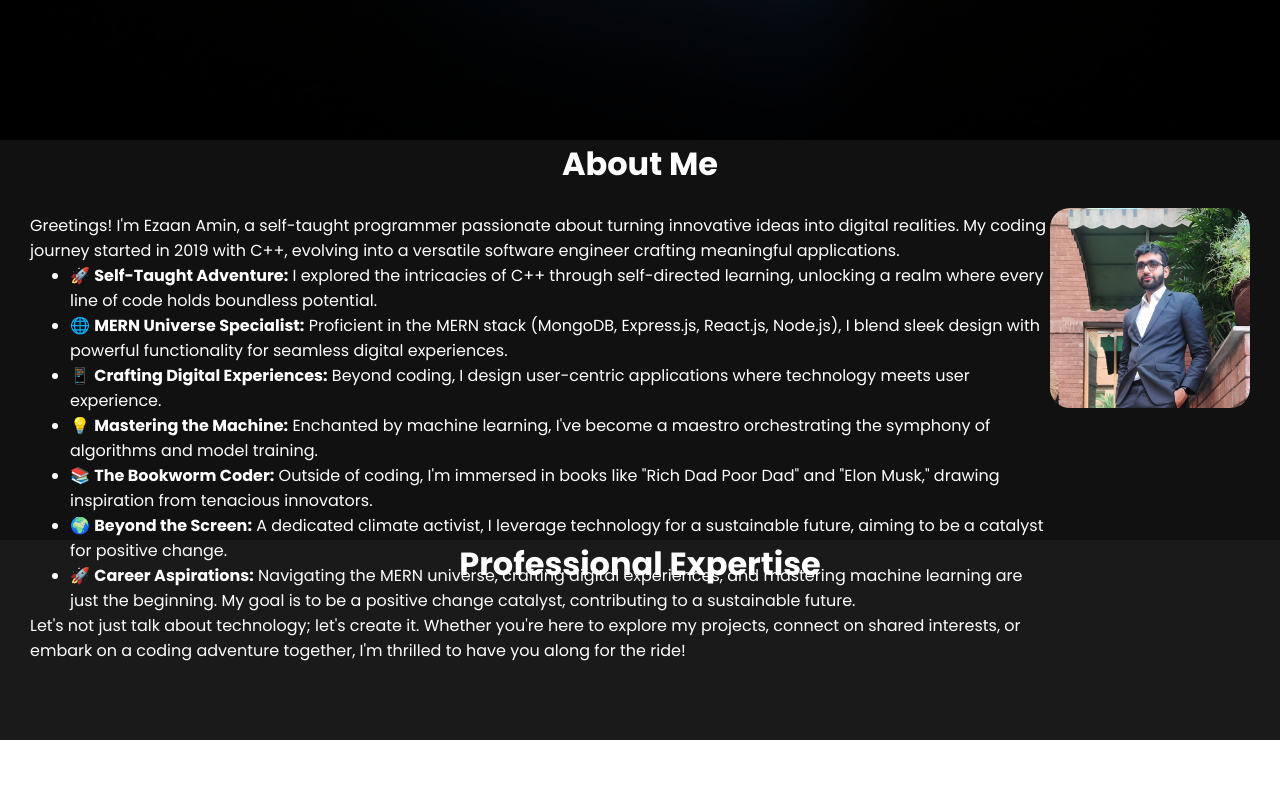
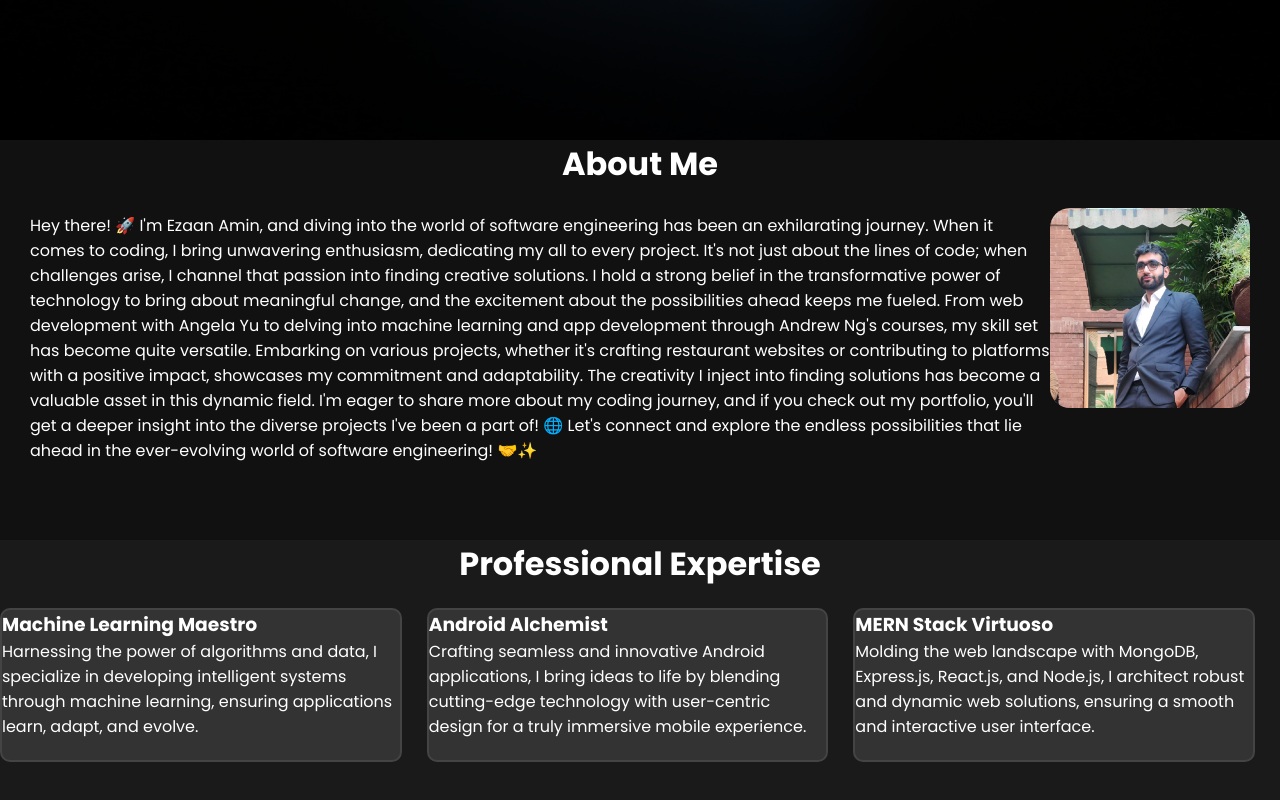
Before and after one commit to ezaanamin/Portfolio, a React (Create React App) app in the folder frontend/: page / in a window 1280 px wide. Shown: the part 660-1460 px from the top of the page. Before the commit the page ends 1400 px from the top, so only its background shows below. Built offline with nearby package versions, Linux system fonts and the light colour scheme.

Commit message:
About and Project Section

```diff
--- a/frontend/package.json
+++ b/frontend/package.json
@@ -8,6 +8,7 @@
     "@testing-library/user-event": "^13.5.0",
     "react": "^18.2.0",
     "react-dom": "^18.2.0",
+    "react-intersection-observer": "^9.5.3",
     "react-scripts": "5.0.1",
     "react-spring": "^9.7.3",
     "styled-components": "^6.1.1",
--- a/frontend/src/component/About.js
+++ b/frontend/src/component/About.js
@@ -46,17 +46,13 @@ function About() {
         <SectionHeading>About Me</SectionHeading>
         <AboutFlex>
         <AnimatedParagraph ref={paragraphRef}>
-  Greetings! I'm Ezaan Amin, a self-taught programmer passionate about turning innovative ideas into digital realities. My coding journey started in 2019 with C++, evolving into a versatile software engineer crafting meaningful applications.
-  <ul>
-    <li>🚀 <strong>Self-Taught Adventure:</strong> I explored the intricacies of C++ through self-directed learning, unlocking a realm where every line of code holds boundless potential.</li>
-    <li>🌐 <strong>MERN Universe Specialist:</strong> Proficient in the MERN stack (MongoDB, Express.js, React.js, Node.js), I blend sleek design with powerful functionality for seamless digital experiences.</li>
-    <li>📱 <strong>Crafting Digital Experiences:</strong> Beyond coding, I design user-centric applications where technology meets user experience.</li>
-    <li>💡 <strong>Mastering the Machine:</strong> Enchanted by machine learning, I've become a maestro orchestrating the symphony of algorithms and model training.</li>
-    <li>📚 <strong>The Bookworm Coder:</strong> Outside of coding, I'm immersed in books like "Rich Dad Poor Dad" and "Elon Musk," drawing inspiration from tenacious innovators.</li>
-    <li>🌍 <strong>Beyond the Screen:</strong> A dedicated climate activist, I leverage technology for a sustainable future, aiming to be a catalyst for positive change.</li>
-    <li>🚀 <strong>Career Aspirations:</strong> Navigating the MERN universe, crafting digital experiences, and mastering machine learning are just the beginning. My goal is to be a positive change catalyst, contributing to a sustainable future.</li>
-  </ul>
-  Let's not just talk about technology; let's create it. Whether you're here to explore my projects, connect on shared interests, or embark on a coding adventure together, I'm thrilled to have you along for the ride!
+        Hey there! 🚀 I'm Ezaan Amin, and diving into the world of software engineering has been an exhilarating journey. When it comes to coding, I bring unwavering enthusiasm, dedicating my all to every project. It's not just about the lines of code; when challenges arise, I channel that passion into finding creative solutions.
+
+I hold a strong belief in the transformative power of technology to bring about meaningful change, and the excitement about the possibilities ahead keeps me fueled. From web development with Angela Yu to delving into machine learning and app development through Andrew Ng's courses, my skill set has become quite versatile.
+
+Embarking on various projects, whether it's crafting restaurant websites or contributing to platforms with a positive impact, showcases my commitment and adaptability. The creativity I inject into finding solutions has become a valuable asset in this dynamic field.
+
+I'm eager to share more about my coding journey, and if you check out my portfolio, you'll get a deeper insight into the diverse projects I've been a part of! 🌐 Let's connect and explore the endless possibilities that lie ahead in the ever-evolving world of software engineering! 🤝✨
 </AnimatedParagraph>
 
           <AnimatedProfilePic ref={profilePicRef} src={Profile} />
--- a/frontend/src/component/Professional Expertise.js
+++ b/frontend/src/component/Professional Expertise.js
@@ -1,33 +1,85 @@
-import React from 'react'
-import styled from 'styled-components'
-import { SectionHeading } from '../styles'
-function ProfessionalExpertise() {
-  const ProfessionalExpertiseSection=styled.div`
-  background-color:#1a1a1a;
-  height:200px;
-  width:100%;
+import React, { useEffect } from 'react';
+import styled from 'styled-components';
+import { SectionHeading } from '../styles';
+import { skills } from '../skills';
 
+const ProfessionalExpertiseSection = styled.div`
+  background-color: #1a1a1a;
+  height: 300px;
+  width: 100%;
 
+  @media (max-width: 768px) {
+    height: 950px;
+  }
+`;
 
-
-  `
-  const Skills = styled.button`
+const Skills = styled.div`
   background-color: #333333;
   border: 2px solid #444444;
-  height: 100px;
-  width: 200px;
+  height: 150px;
+  width: 400px;
   border-radius: 10px;
   color: white;
+  margin-right: 25px;
+  opacity: 0;
+  transform: translateY(20px); /* Initial translateY for the animation effect */
+  transition: opacity 5s ease, transform 5s ease;
+  &.in-view {
+    opacity: 1;
+    transform: translateY(0);
+  }
 `;
 
+const SkillSection = styled.div`
+  display: flex;
+  flex-direction: row;
+  justify-content: center;
+  margin-top: 20px;
+
+  @media (max-width: 768px) {
+    flex-direction: column;
+    align-items: center; /* Center the items vertically */
+  }
+`;
+
+const animateOnScroll = () => {
+  const skillBoxes = document.querySelectorAll('.skill-box');
+
+  const options = {
+    threshold: 0.2, // Adjust as needed
+  };
+
+  const observer = new IntersectionObserver((entries) => {
+    entries.forEach((entry) => {
+      if (entry.isIntersecting) {
+        entry.target.classList.add('in-view');
+      }
+    });
+  }, options);
+
+  skillBoxes.forEach((box) => {
+    observer.observe(box);
+  });
+};
+
+const SkillsComponent = () => {
+  useEffect(() => {
+    animateOnScroll();
+  }, []);
 
   return (
-   <ProfessionalExpertiseSection>
-<SectionHeading>Professional Expertise</SectionHeading>
+    <ProfessionalExpertiseSection>
+      <SectionHeading>Professional Expertise</SectionHeading>
+      <SkillSection>
+        {skills.map((skill, index) => (
+          <Skills className="skill-box" key={index}>
+            <h3>{skill.title}</h3>
+            <p>{skill.description}</p>
+          </Skills>
+        ))}
+      </SkillSection>
+    </ProfessionalExpertiseSection>
+  );
+};
 
-
-   </ProfessionalExpertiseSection>
-  )
-}
-
-export default ProfessionalExpertise
+export default SkillsComponent;
--- /dev/null
+++ b/frontend/src/skills/index.js
@@ -0,0 +1,17 @@
+export const skills = [
+    {
+      title: "Machine Learning Maestro",
+      description:
+        "Harnessing the power of algorithms and data, I specialize in developing intelligent systems through machine learning, ensuring applications learn, adapt, and evolve.",
+    },
+    {
+      title: "Android Alchemist",
+      description:
+        "Crafting seamless and innovative Android applications, I bring ideas to life by blending cutting-edge technology with user-centric design for a truly immersive mobile experience.",
+    },
+    {
+      title: "MERN Stack Virtuoso",
+      description:
+        "Molding the web landscape with MongoDB, Express.js, React.js, and Node.js, I architect robust and dynamic web solutions, ensuring a smooth and interactive user interface.",
+    },
+  ];
--- a/frontend/src/styles/index.js
+++ b/frontend/src/styles/index.js
@@ -140,12 +140,25 @@ export const HeaderButton = styled.button`
 export const AboutSection = styled.div`
   background-color: #111111;
   height: 400px;
+
+
+  @media (max-width: 768px) {
+    height: 800px;
+
+
+
+  }
 `;
 
 export const AboutFlex = styled.div`
   display: flex;
   flex-direction: row;
   justify-content: center;
+
+  @media (max-width: 768px) {
+    flex-direction: column-reverse; /* Reverse the order on mobile screens */
+    align-items: center; /* Center items on mobile screens */
+  }
 `;
 
 export const SectionHeading = styled.h1`
@@ -153,23 +166,34 @@ export const SectionHeading = styled.h1`
   text-align: center;
 `;
 
+
+
 export const AnimatedParagraph = styled.p`
   color: white;
   font-size: 16px;
-  width: 1400px;
+  max-width: 1400px; /* Use max-width for responsiveness */
   margin-top: 25px;
   margin-left: 30px;
-  opacity: 0;
+ opacity: 0;
   transform: scale(0.8);
   transition: opacity 1s ease-in-out, transform 5s ease-in-out;
+
   &.scale-up {
     opacity: 1;
     transform: scale(1);
   }
+
+  @media (max-width: 768px) {
+    font-size: 12px;
+    margin-left: 10px;
+    max-width: 240px; /* Adjusted max-width for smaller screens */
+  }
 `;
 
+
+
 export const AnimatedProfilePic = styled.img`
-  border-radius: 20px;
+ border-radius: 20px;
   width: 200px;
   height: 200px;
   margin-top: 20px;
@@ -182,4 +206,11 @@ export const AnimatedProfilePic = styled.img`
     opacity: 1;
     transform: scale(1);
   }
+  @media (max-width: 768px) {
+    width: 100px;
+    height: 100px;
+    margin: 20px auto 0 auto;
+    display: block;
+    position: relative;
+  }
 `;
```
Also changed, not shown: 1 other file (tests, documents, lock files or other folders).
